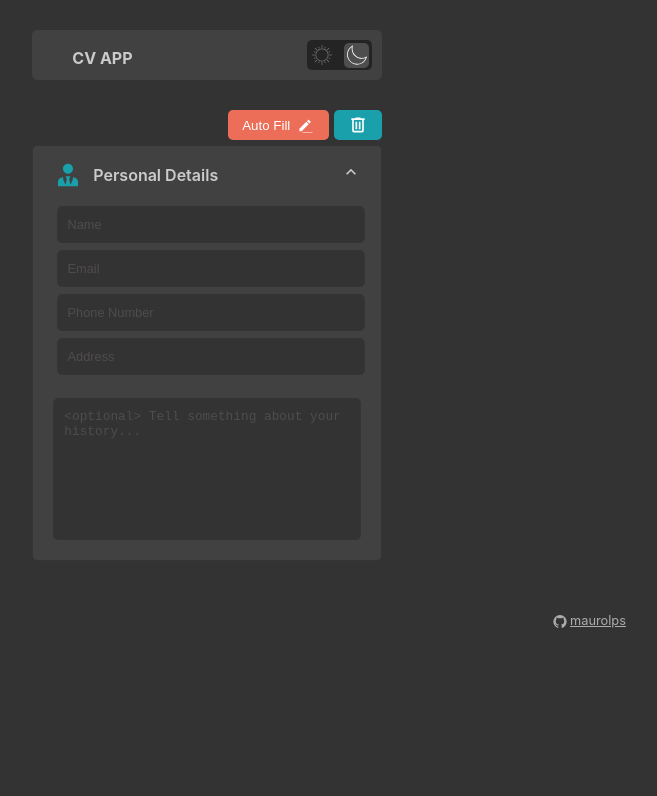
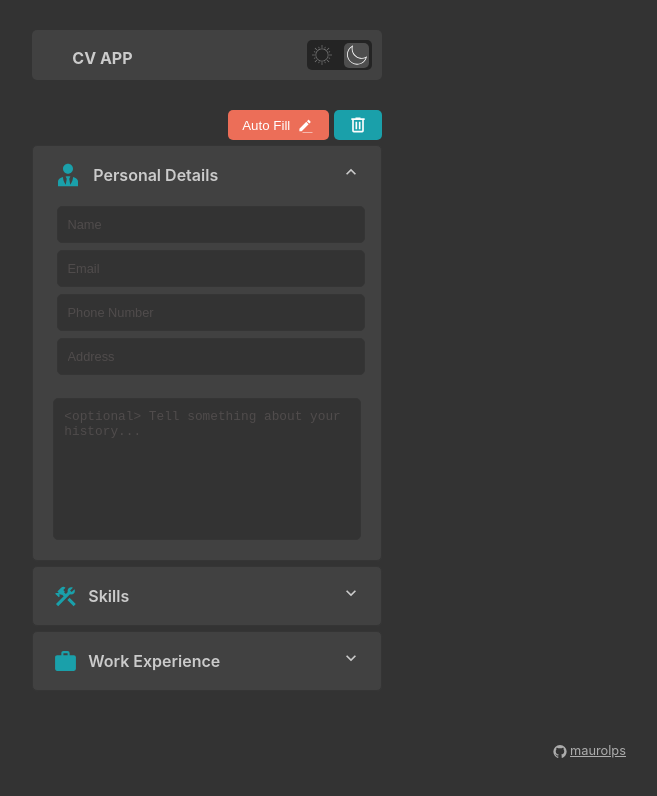
Before and after one commit to maurolps/cv-application, a React (Vite) app: page / in a window 1280 px wide. Shown: the top 796 px of the page, without its empty margins (51-708 px from the left). Built offline with nearby package versions, Linux system fonts and the light colour scheme; the HTML template or start-up script is replaced by a standard one.

Commit message:
refactor(App): simplify LoadCard components by removing unused props

```diff
--- a/src/App.tsx
+++ b/src/App.tsx
@@ -34,41 +34,16 @@ function App() {
             title="Personal Details"
             svg={svgPersonal}
             component={Personal}
-            // toggle={toggleCards}
-            // collapse={cardCollapse}
-            // inputChange={inputChange}
-            // update={fieldsData}
           />
 
-          {/* <LoadCard
-            title="Skills"
-            svg={svgSkills}
-            component={Skills}
-            toggle={toggleCards}
-            collapse={cardCollapse}
-            inputChange={inputChange}
-            update={fieldsData}
-          /> */}
+          <LoadCard title="Skills" svg={svgSkills} component={Skills} />
 
-          {/* <LoadCard
+          <LoadCard
             title="Work Experience"
             svg={svgExp}
             component={Experience}
-            toggle={toggleCards}
-            collapse={cardCollapse}
-            inputChange={inputChange}
-            update={updateExp}
-            adding={addingExp}
-            addItem={addExpItem}
-            delItem={delExpItem}
-            updateItem={updateExpItem}
-            editing={editFields}
-            toggleEdit={toggleEditMode}
-            editMode={editMode}
-            fieldsData={fieldsData}
-            resetDraft={resetDraft}
-            toggleAdding={toggleAddingExp}
-          /> */}
+          />
+
           {/* <LoadCard
             title="Education"
             svg={svgEdu}
```
